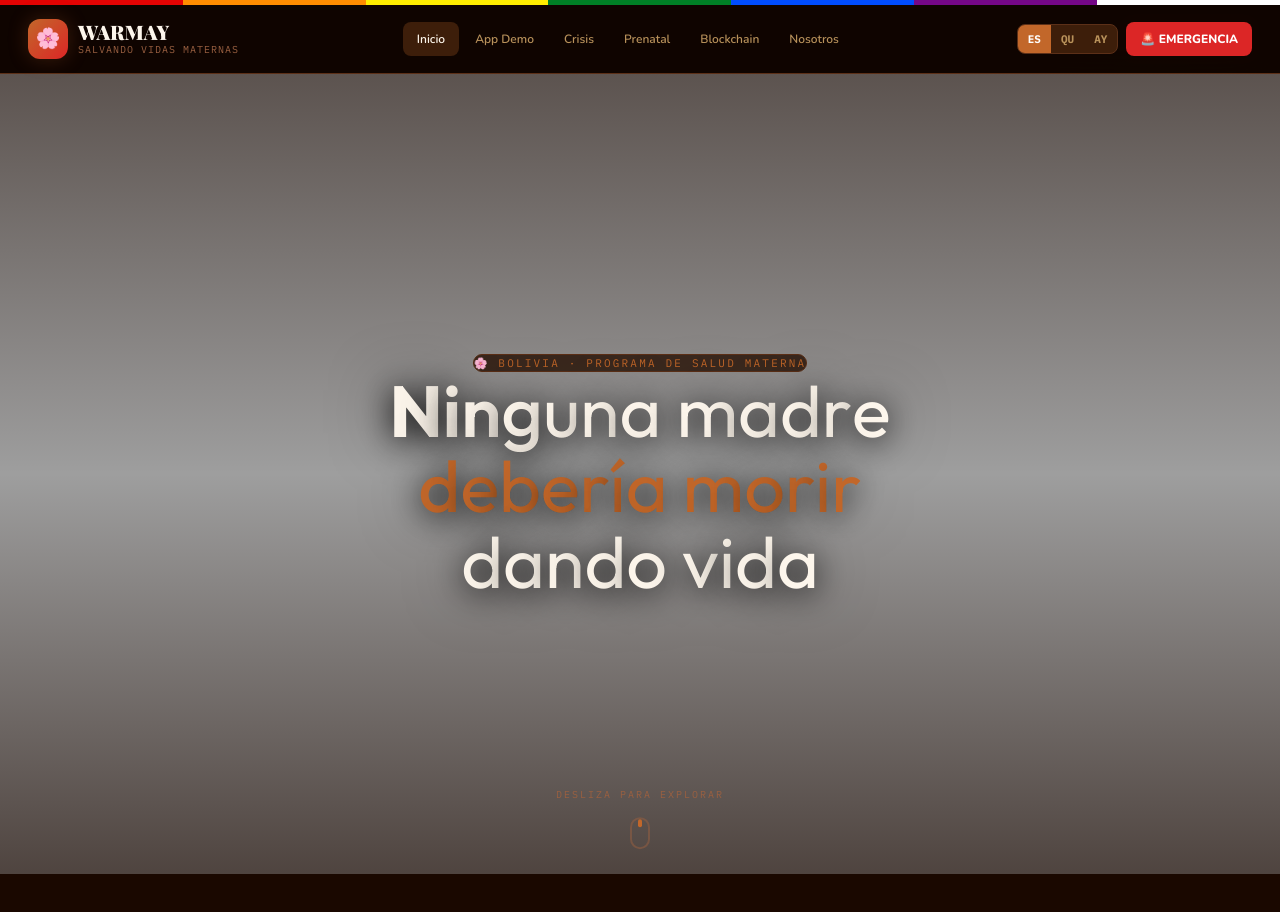
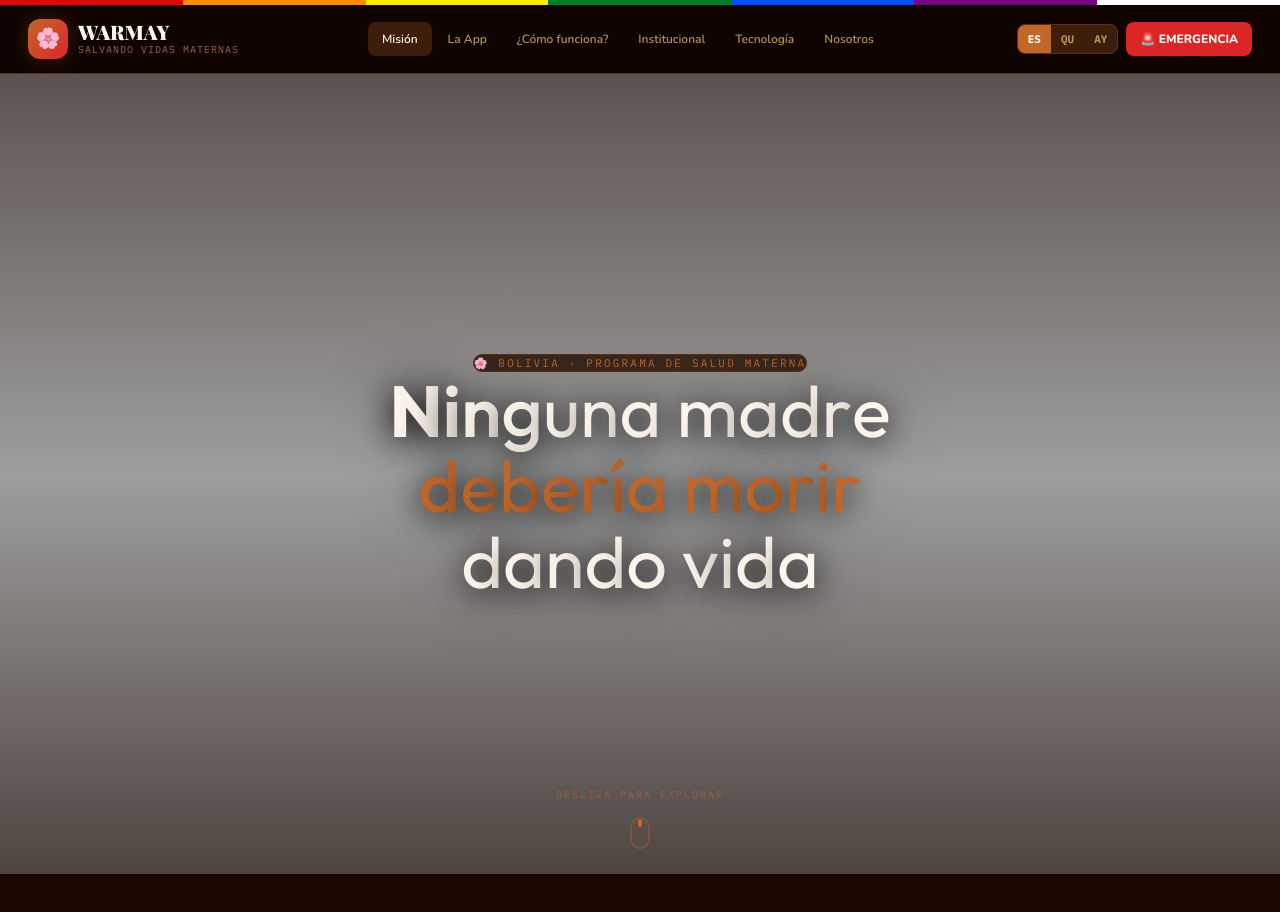
Before and after one commit to WARMAY-GGLabs/Frontend, a React (Vite) app: page / in a window 1280 px wide. Shown: the top 912 px of the page. Built offline with nearby package versions, Linux system fonts and the light colour scheme; a web font is replaced by a local one.

Commit message:
feat: actualizar etiquetas de navegación en el componente Navbar

```diff
--- a/src/components/landing/Navbar.tsx
+++ b/src/components/landing/Navbar.tsx
@@ -171,11 +171,11 @@ type Lang = "ES" | "QU" | "AY";
 type Page = "inicio" | "app" | "crisis" | "prenatal" | "blockchain" | "nosotros";
 
 const NAV_ITEMS: { id: Page; label: string }[] = [
-  { id: "inicio",     label: "Inicio" },
-  { id: "app",        label: "App Demo" },
-  { id: "crisis",     label: "Crisis" },
-  { id: "prenatal",   label: "Prenatal" },
-  { id: "blockchain", label: "Blockchain" },
+  { id: "inicio",     label: "Misión" },
+  { id: "app",        label: "La App" },
+  { id: "crisis",     label: "¿Cómo funciona?" },
+  { id: "prenatal",   label: "Institucional" },
+  { id: "blockchain", label: "Tecnología" },
   { id: "nosotros",   label: "Nosotros" },
 ];
 
```
